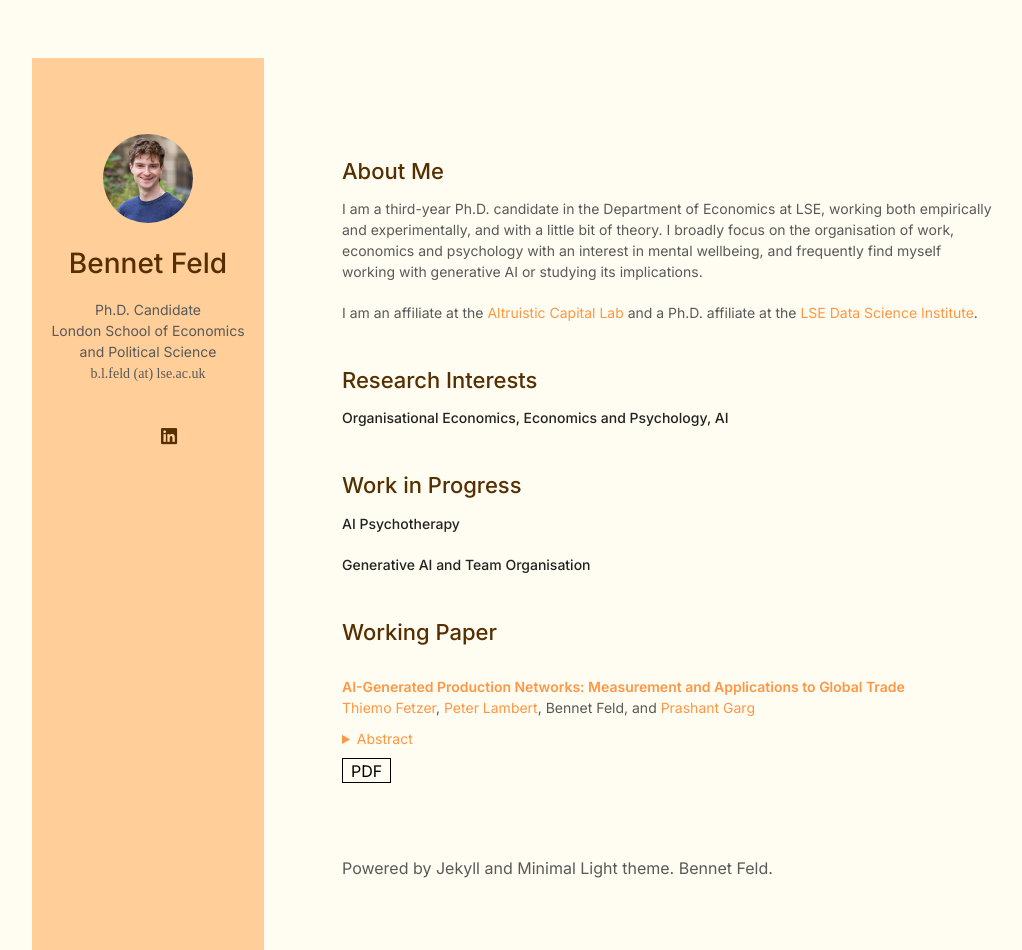
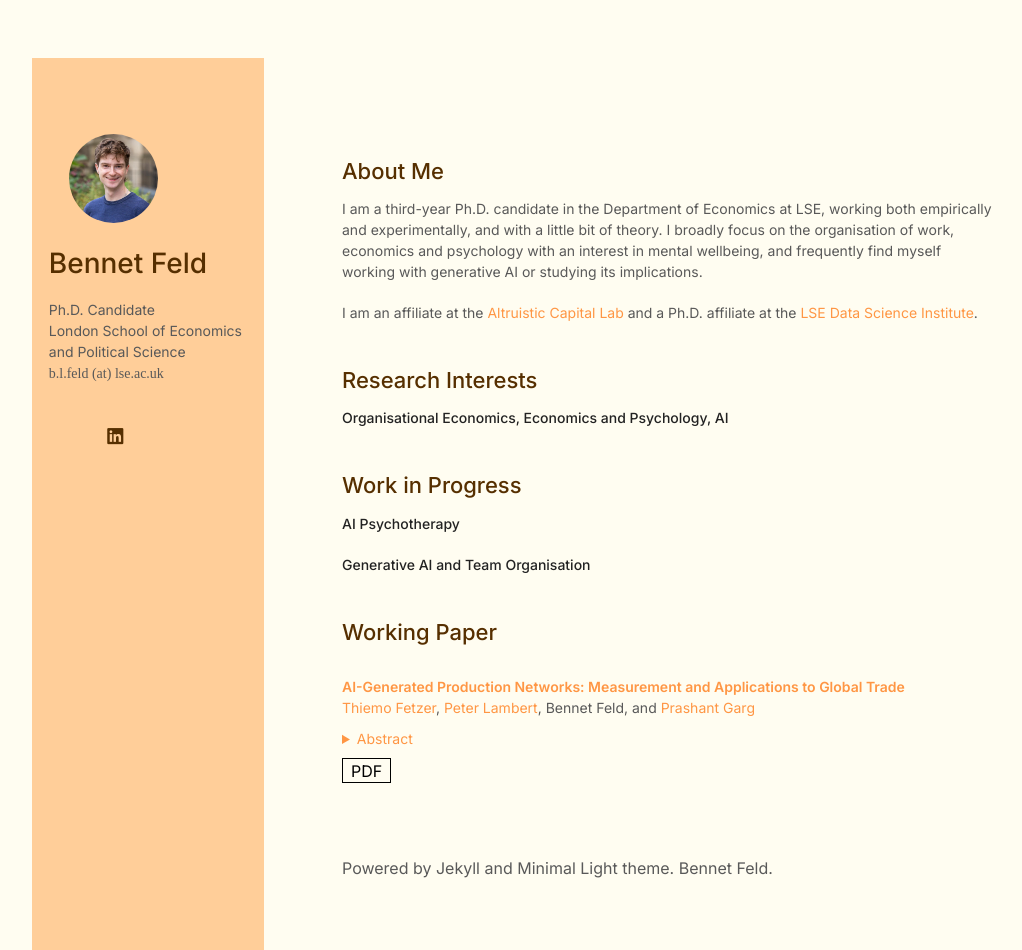
Before and after one commit to blfeld/blfeld.github.com, a Jekyll site: the page built from index.md, in a window 1280 px wide and 950 px high. Shown: the whole window, without its empty margins (128-1150 px from the left). Built offline with Jekyll 4.4.1, drawn with Linux system fonts in a browser that asks for light colours; a style sheet for code colours, icons or effects is not loaded.

Commit message:
Left-align all sidebar panel content
Co-Authored-By: Claude Sonnet 4.6 <noreply@anthropic.com>

```diff
--- a/_sass/minimal-light.scss
+++ b/_sass/minimal-light.scss
@@ -1,6 +1,10 @@
 .pub-row {
   display: flex;
   align-items: center;}
+
+.social-icons {
+  text-align:left;
+}
 
 .social-icons a{
   display:inline-block;
@@ -230,6 +234,7 @@ papertitle {
     #header .image.avatar {
       margin: 0 0 1em 0;
       width: 8.00em;
+      display: block;
     }
 
 h3, h4, h5, h6 {
@@ -366,7 +371,7 @@ header {
   position:fixed;
   -webkit-font-smoothing:subpixel-antialiased;
   padding:4.0em 1.2em 2.0em;
-  text-align:center;
+  text-align:left;
   background-color:#FFCE99;
   min-height:100vh;
   box-sizing:border-box;
```
